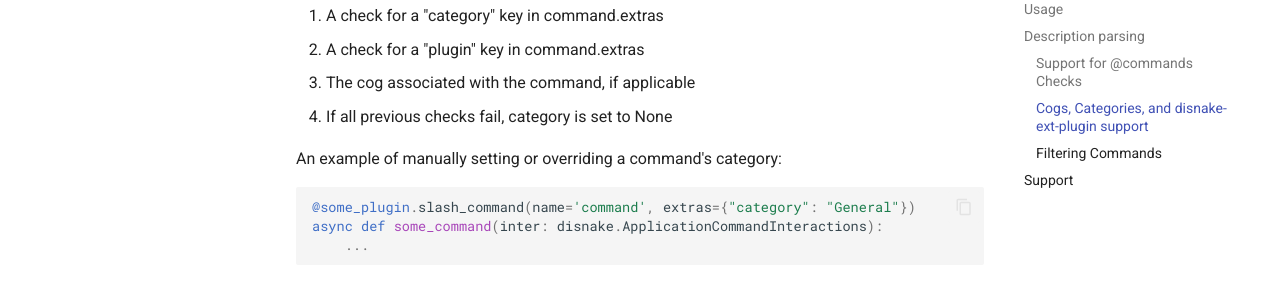
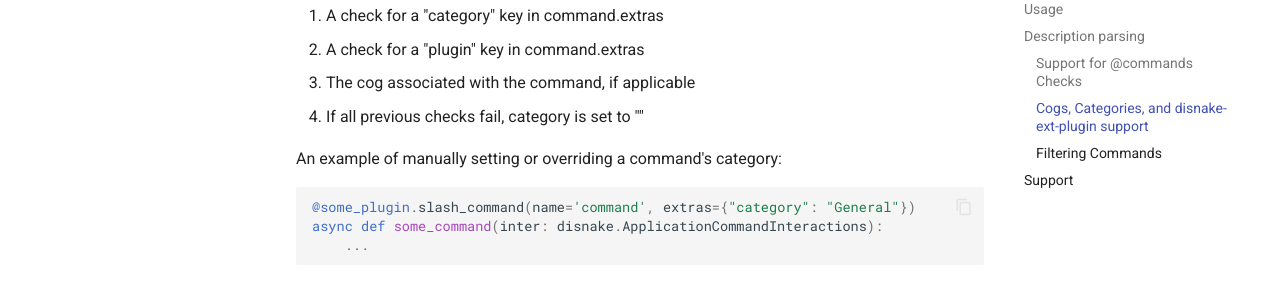
Before and after one commit to dlchamp/Helply, an MkDocs documentation site: the page built from docs/index.md, in a window 1280 px wide and 900 px high, scrolled down 2904 px. Shown: the part 153-453 px from the top of the window. Built offline with MkDocs 1.6.1 and Material for MkDocs 9.7.7, drawn with Linux system fonts in a browser that asks for light colours; comment, search, counter and statistics services are not loaded.

Commit message:
docs: adjust category lookup strategy info

```diff
--- a/docs/index.md
+++ b/docs/index.md
@@ -99,7 +99,7 @@ The following order of priority is used to set a command's category.
 1. A check for a "category" key in command.extras
 2. A check for a "plugin" key in command.extras
 3. The cog associated with the command, if applicable
-4. If all previous checks fail, category is set to None
+4. If all previous checks fail, category is set to ""
 
 
 An example of manually setting or overriding a command's category:
```
Also changed, not shown: README.md (+1 -1 lines).
